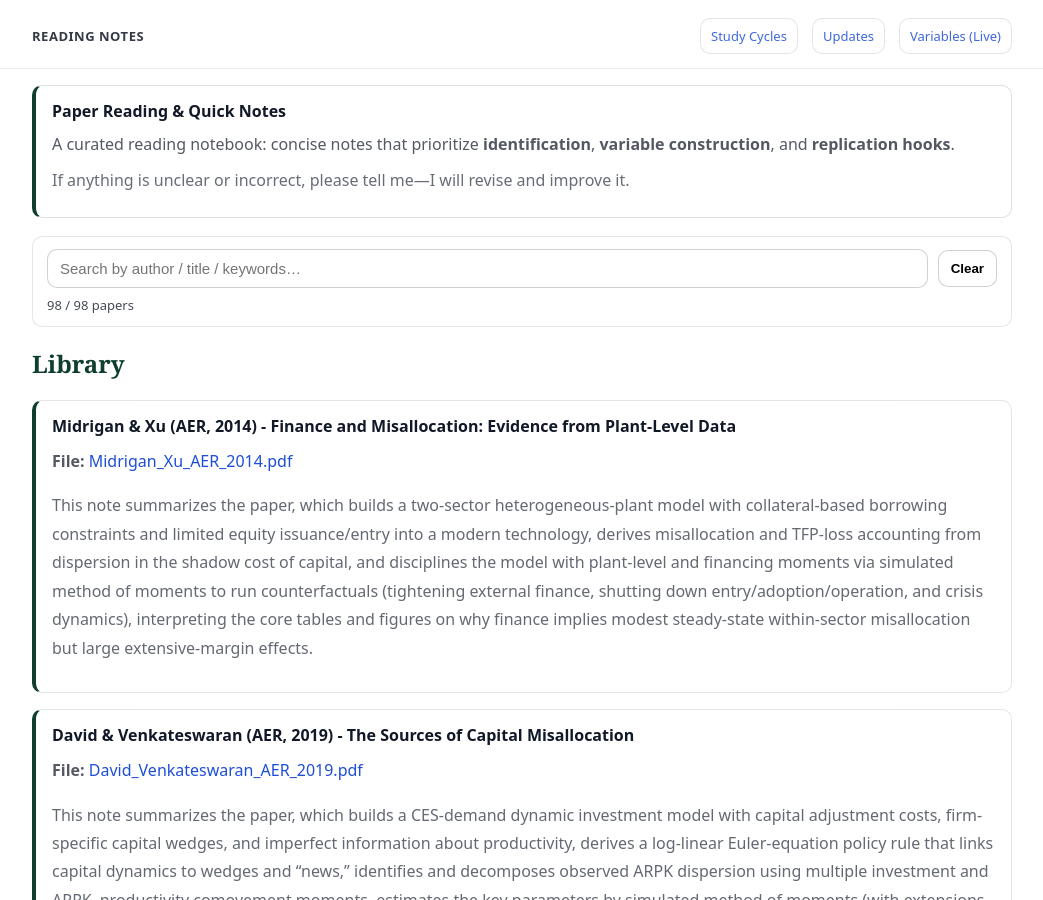
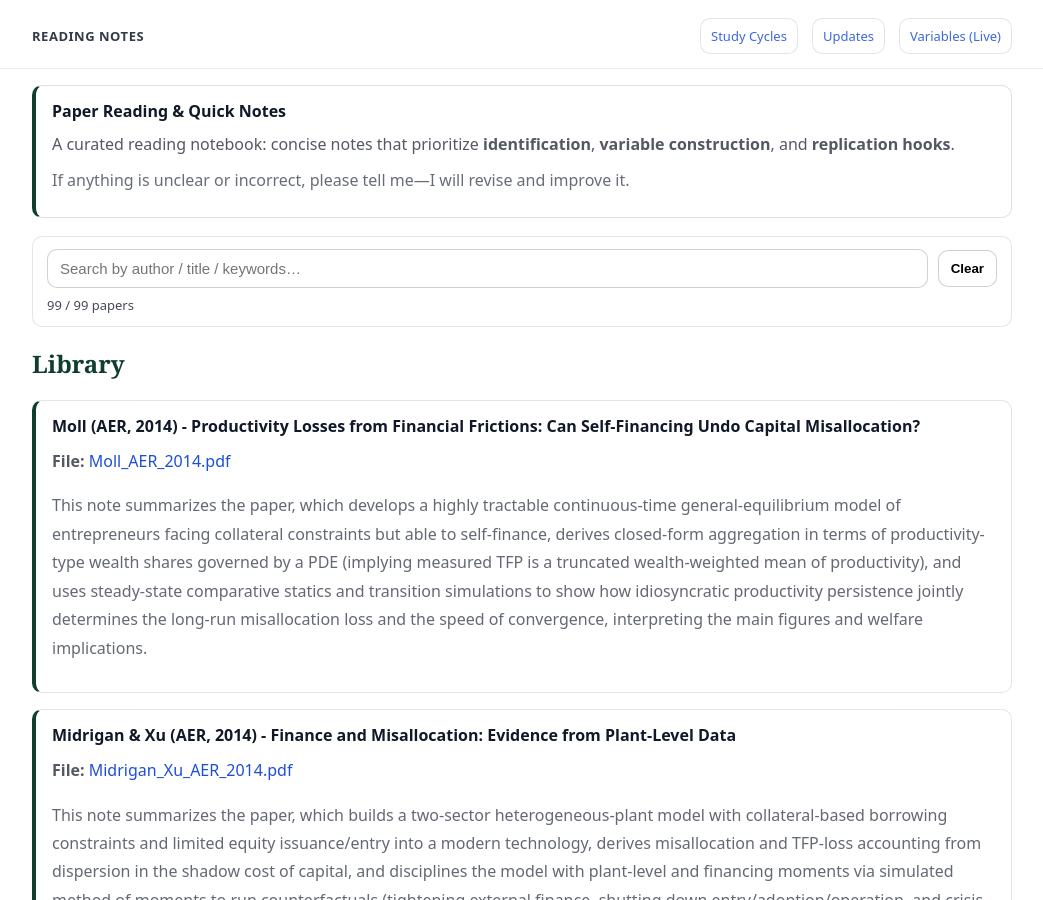
Before and after one commit to yaxinzn/study-archive, a Jekyll site: the page built from reading/index.md, in a window 1280 px wide and 900 px high. Shown: the whole window, without its empty margins (118-1161 px from the left). Built offline with Jekyll 4.4.1, drawn with Linux system fonts in a browser that asks for light colours.

Commit message:
Reading: add/update Moll_AER_2014.pdf

```diff
--- a/_data/reading.yml
+++ b/_data/reading.yml
@@ -1,3 +1,7 @@
+- title: "Moll (AER, 2014) - Productivity Losses from Financial Frictions: Can Self-Financing Undo Capital Misallocation?"
+  file: "Moll_AER_2014.pdf"
+  desc: "This note summarizes the paper, which develops a highly tractable continuous-time general-equilibrium model of entrepreneurs facing collateral constraints but able to self-finance, derives closed-form aggregation in terms of productivity-type wealth shares governed by a PDE (implying measured TFP is a truncated wealth-weighted mean of productivity), and uses steady-state comparative statics and transition simulations to show how idiosyncratic productivity persistence jointly determines the long-run misallocation loss and the speed of convergence, interpreting the main figures and welfare implications."
+
 - title: "Midrigan & Xu (AER, 2014) - Finance and Misallocation: Evidence from Plant-Level Data"
   file: "Midrigan_Xu_AER_2014.pdf"
   desc: "This note summarizes the paper, which builds a two-sector heterogeneous-plant model with collateral-based borrowing constraints and limited equity issuance/entry into a modern technology, derives misallocation and TFP-loss accounting from dispersion in the shadow cost of capital, and disciplines the model with plant-level and financing moments via simulated method of moments to run counterfactuals (tightening external finance, shutting down entry/adoption/operation, and crisis dynamics), interpreting the core tables and figures on why finance implies modest steady-state within-sector misallocation but large extensive-margin effects."
```
Also changed, not shown: 1 other file.
